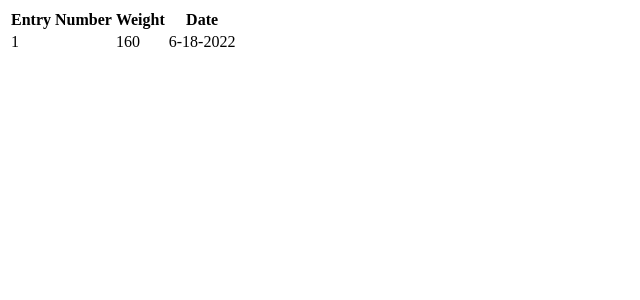
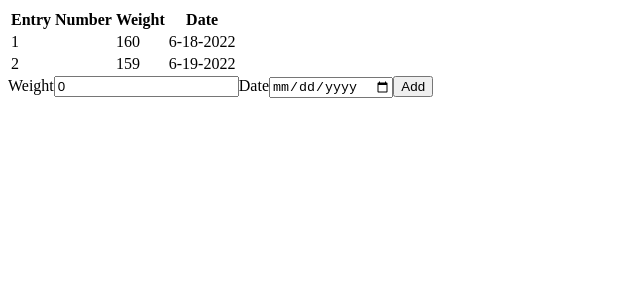
Before and after one commit to kenmyvn/dcc-react-tutorial, a React (Create React App) app: page / in a window 1280 px wide. Shown: the top 300 px of the page, without its empty margins (0-640 px from the left). Built offline with nearby package versions, Linux system fonts and the light colour scheme.

Commit message:
added to table, created button

```diff
--- a/src/App.js
+++ b/src/App.js
@@ -1,33 +1,16 @@
 import React, { useState } from 'react';
-
+import DisplayEntries from './Components/DisplayEntries/DisplayEntries';
+import AddEntryForm from './Components/AddEntry/AddEntryForm';
 
 
 function App() {
 
-  const [entries, setEntries] = useState([{weight: 160, date: '6-18-2022'}])
+  const [entries, setEntries] = useState([{weight: 160, date: '6-18-2022'}, {weight: 159, date: '6-19-2022'}])
 
   return (
     <div>
-      <table>
-        <thead>
-          <tr>
-            <th>Entry Number</th>
-            <th>Weight</th>
-            <th>Date</th>
-          </tr>
-        </thead>
-        <tbody>
-          {entries.map((entry, index) => {
-            return (
-              <tr>
-                <td>{index + 1}</td>
-                <td>{entry.weight}</td>
-                <td>{entry.date}</td>
-              </tr>
-            )
-          })}
-        </tbody>
-      </table>
+      <DisplayEntries parentEntries={entries} />
+      <AddEntryForm />
     </div>
   );
 }
--- /dev/null
+++ b/src/Components/AddEntry/AddEntryForm.jsx
@@ -0,0 +1,29 @@
+import React, { useState } from 'react';
+
+
+const AddEntryForm = (props) => {
+
+    const [weight, setWeight] = useState(0);
+    const [date, setDate] = useState('');
+
+    function handleSubmit(event) {
+        event.preventDefault();
+        let newEntry = {
+            weight: weight,
+            date: date
+        };
+        console.log(newEntry)
+    }
+
+    return (
+        <form onSubmit={handleSubmit}>
+            <label>Weight</label>
+            <input type='number' value={weight} onChange={(event) => setWeight(parseFloat(event.target.value))} />
+            <label>Date</label>
+            <input type='date' value={date} onChange={(event) => setDate(event.target.value)} />
+            <button type='submit'>Add</button>
+        </form>
+     );
+}
+
+export default AddEntryForm;
--- /dev/null
+++ b/src/Components/DisplayEntries/DisplayEntries.jsx
@@ -0,0 +1,27 @@
+
+const DisplayEntries = (props) => {
+    return (
+    <table>
+        <thead>
+        <tr>
+            <th>Entry Number</th>
+            <th>Weight</th>
+            <th>Date</th>
+        </tr>
+        </thead>
+        <tbody>
+          {props.parentEntries.map((entry, index) => {
+            return (
+            <tr>
+                <td>{index + 1}</td>
+                <td>{entry.weight}</td>
+                <td>{entry.date}</td>
+            </tr>
+            );
+        })}
+        </tbody>
+      </table>
+     );
+}
+
+export default DisplayEntries;
```
